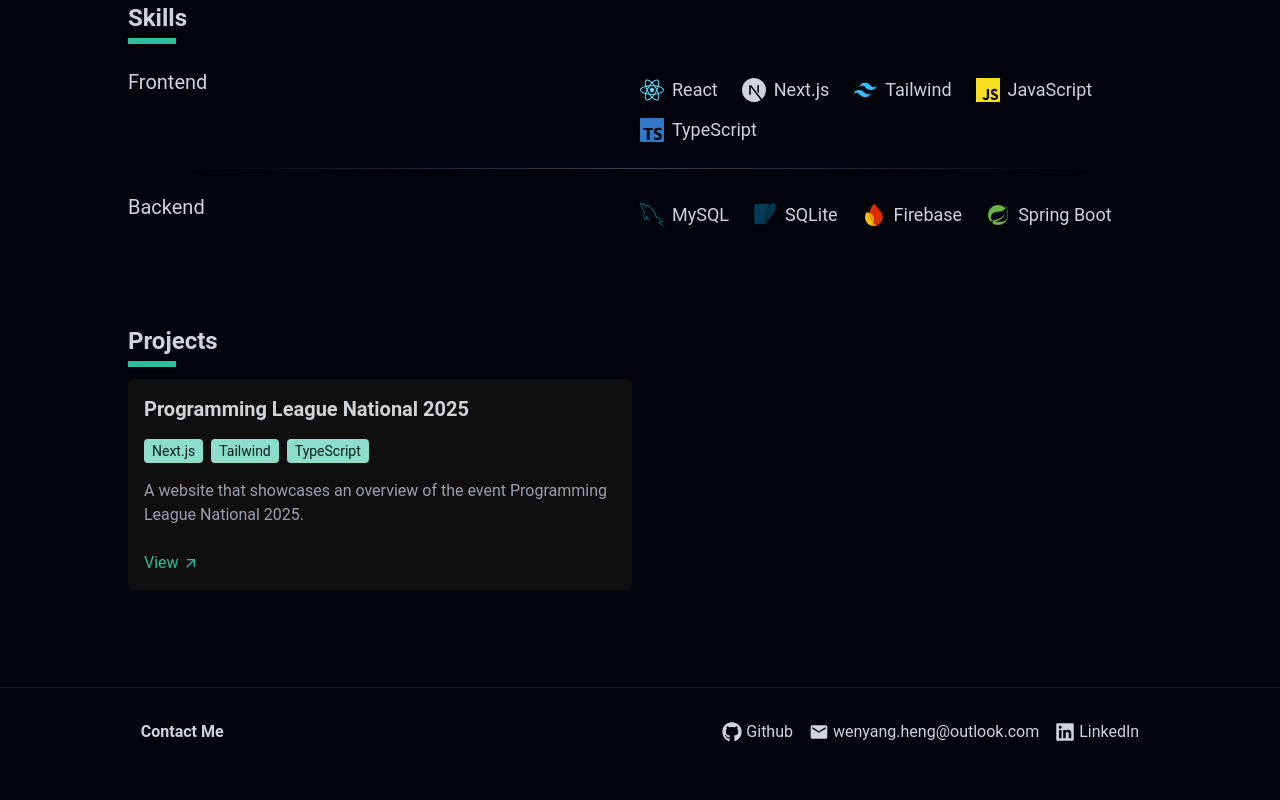
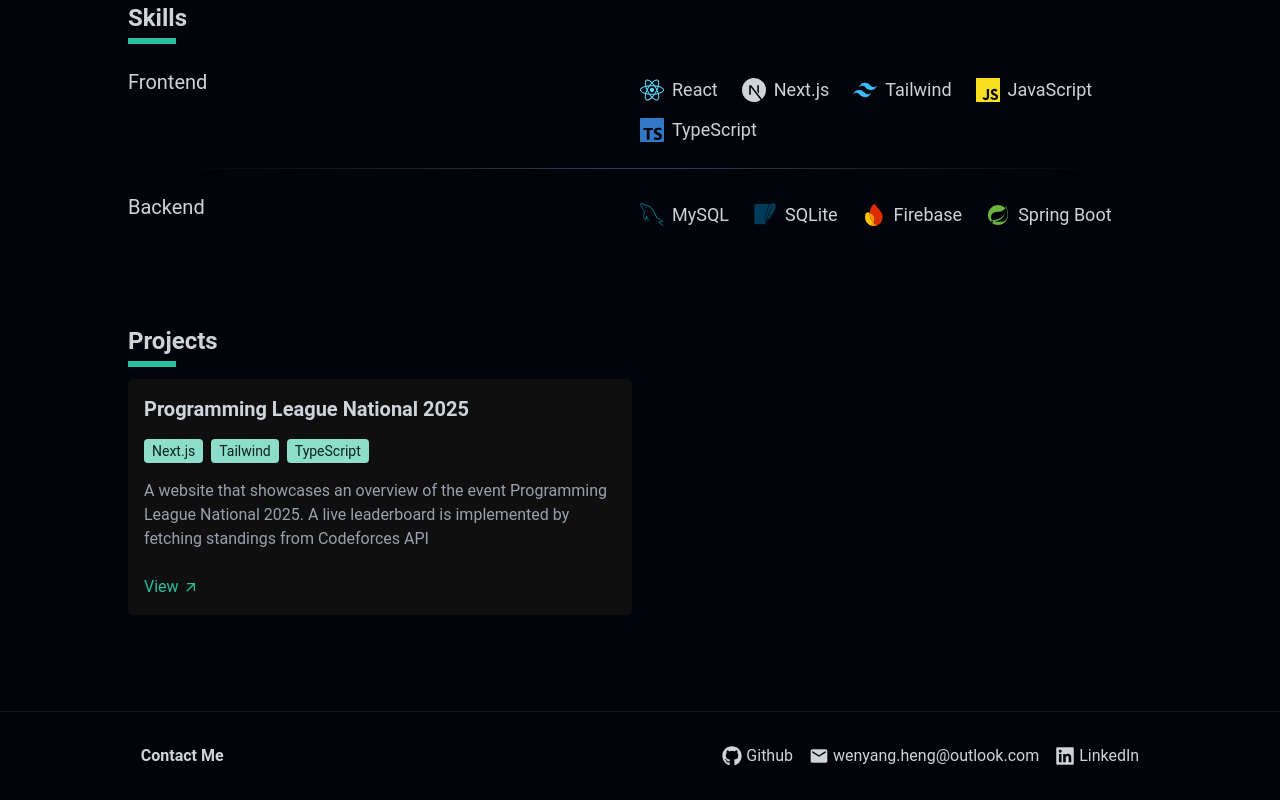
Before and after one commit to WenYang-Heng/portfolio, a React (Vite) app: page / in a window 1280 px wide. Shown: the part 798-1598 px from the top of the page. Before the commit the page ends 1574 px from the top, so only its background shows below. Built offline with nearby package versions, Linux system fonts and the light colour scheme.

Commit message:
update description of projects

```diff
--- a/src/components/Projects/index.jsx
+++ b/src/components/Projects/index.jsx
@@ -6,7 +6,7 @@
     {
         title: "Programming League National 2025",
         stacks: ["Next.js", "Tailwind", "TypeScript"],
-        description: "A website that showcases an overview of the event Programming League National 2025.",
+        description: "A website that showcases an overview of the event Programming League National 2025. A live leaderboard is implemented by fetching standings from Codeforces API",
         link: "https://programmingleaguenational2025.vercel.app/"
     }
 ]
```
